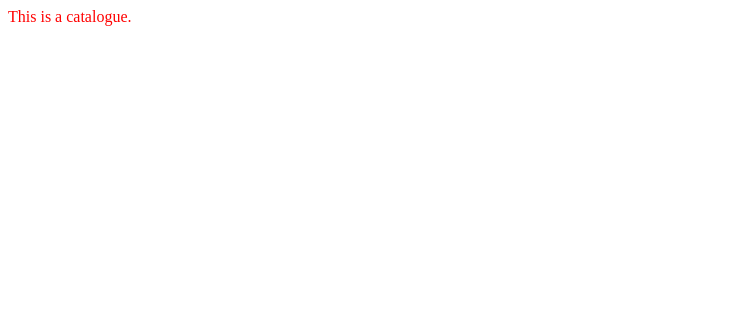
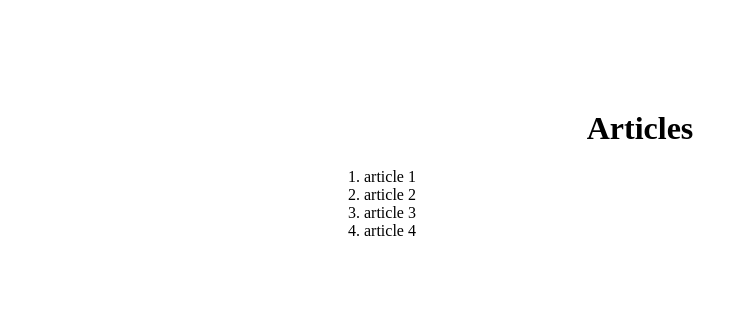
Before and after one commit to haoxiner/haoxiner.github.io, a plain HTML site: page catalogue.html in a window 1280 px wide. Shown: the whole page, without its empty margins (0-748 px from the left). Drawn offline with Linux system fonts and the light colour scheme.

Commit message:
Update catalogue.html

```diff
--- a/catalogue.html
+++ b/catalogue.html
@@ -1,6 +1,26 @@
+<!DOCTYPE html>
 <html>
- <head>
-  <link rel="stylesheet" type="text/css" href="stylesheets/mystyle.css">
- </head>
- <body>This is a catalogue.</body>
+	<head>
+		<title>Website title</title>
+		<style type="text/css">
+		h1 {
+			text-align: center;
+		}
+		#content {
+		    margin: 5% 20% 5% 20%;
+		    padding: 2% 5% 5% 5%;
+		}
+		</style>
+	</head>
+	<body>
+		<div id="content">
+			<h1>Articles</h1>
+			<ol>
+				<li>article 1</li>
+				<li>article 2</li>
+				<li>article 3</li>
+				<li>article 4</li>
+			</ol>
+		</div>
+	</body>
 </html>
```
